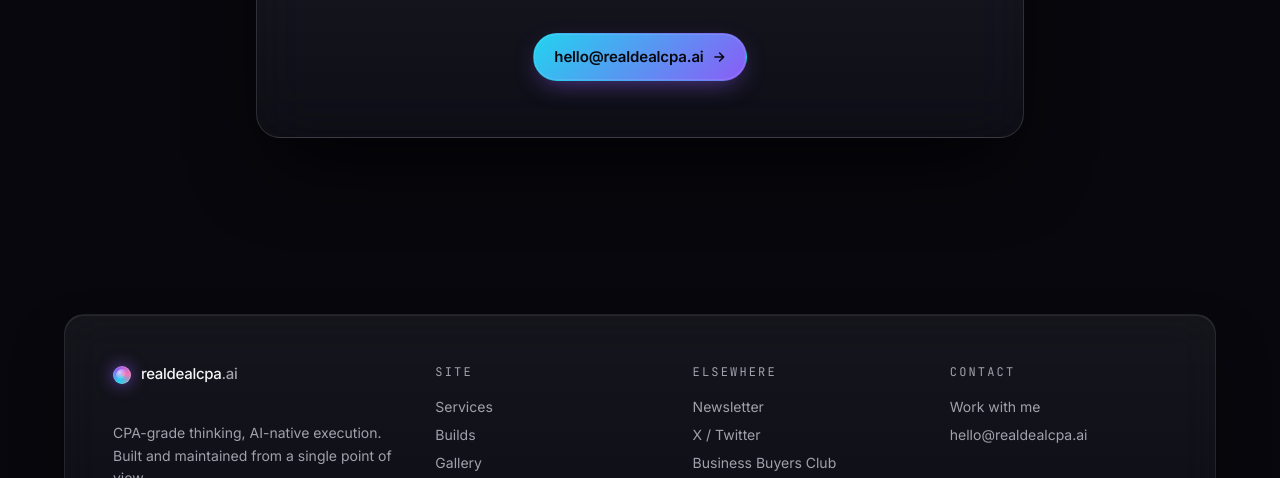
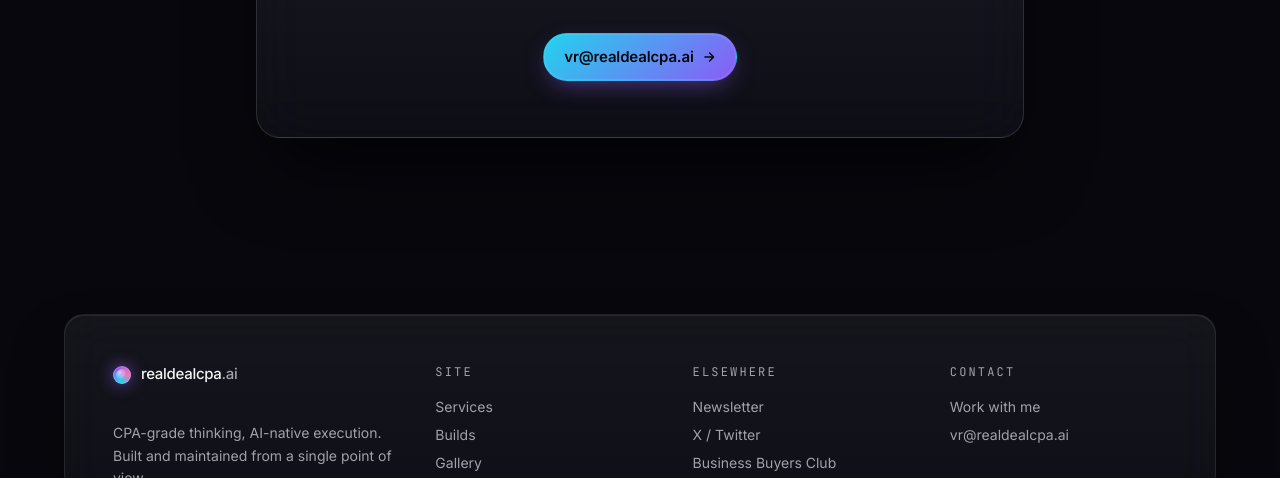
Before and after one commit to RealDealCPA-VR/RealDealCPA-Site, a website built with Vite: page services/index.html in a window 1280 px wide. Shown: the part 1513-1991 px from the top of the page. Built offline with nearby package versions, Linux system fonts and the light colour scheme; some packages are replaced by stand-ins of ours.

Commit message:
e-mail updated

```diff
--- a/builds/index.html
+++ b/builds/index.html
@@ -178,7 +178,7 @@
               <div class="eyebrow mb-4">Contact</div>
               <ul class="space-y-2 text-sm">
                 <li><a href="/services/#contact" class="text-mute hover:text-paper transition-colors">Work with me</a></li>
-                <li><a href="mailto:hello@realdealcpa.ai" class="text-mute hover:text-paper transition-colors">hello@realdealcpa.ai</a></li>
+                <li><a href="mailto:vr@realdealcpa.ai" class="text-mute hover:text-paper transition-colors">vr@realdealcpa.ai</a></li>
               </ul>
             </div>
           </div>
--- a/gallery/index.html
+++ b/gallery/index.html
@@ -157,7 +157,7 @@
               <div class="eyebrow mb-4">Contact</div>
               <ul class="space-y-2 text-sm">
                 <li><a href="/services/#contact" class="text-mute hover:text-paper transition-colors">Work with me</a></li>
-                <li><a href="mailto:hello@realdealcpa.ai" class="text-mute hover:text-paper transition-colors">hello@realdealcpa.ai</a></li>
+                <li><a href="mailto:vr@realdealcpa.ai" class="text-mute hover:text-paper transition-colors">vr@realdealcpa.ai</a></li>
               </ul>
             </div>
           </div>
--- a/index.html
+++ b/index.html
@@ -352,7 +352,7 @@
               <div class="eyebrow mb-4">Contact</div>
               <ul class="space-y-2 text-sm">
                 <li><a href="/services/#contact" class="text-mute hover:text-paper transition-colors">Work with me</a></li>
-                <li><a href="mailto:hello@realdealcpa.ai" class="text-mute hover:text-paper transition-colors">hello@realdealcpa.ai</a></li>
+                <li><a href="mailto:vr@realdealcpa.ai" class="text-mute hover:text-paper transition-colors">vr@realdealcpa.ai</a></li>
               </ul>
             </div>
           </div>
--- a/notes/index.html
+++ b/notes/index.html
@@ -166,7 +166,7 @@
               <div class="eyebrow mb-4">Contact</div>
               <ul class="space-y-2 text-sm">
                 <li><a href="/services/#contact" class="text-mute hover:text-paper transition-colors">Work with me</a></li>
-                <li><a href="mailto:hello@realdealcpa.ai" class="text-mute hover:text-paper transition-colors">hello@realdealcpa.ai</a></li>
+                <li><a href="mailto:vr@realdealcpa.ai" class="text-mute hover:text-paper transition-colors">vr@realdealcpa.ai</a></li>
               </ul>
             </div>
           </div>
--- a/services/index.html
+++ b/services/index.html
@@ -135,8 +135,8 @@
               Engagements are limited and selective. Send a paragraph about
               your situation and I'll come back within a few days.
             </p>
-            <a href="mailto:hello@realdealcpa.ai?subject=Engagement%20inquiry" class="btn btn-primary">
-              hello@realdealcpa.ai
+            <a href="mailto:vr@realdealcpa.ai?subject=Engagement%20inquiry" class="btn btn-primary">
+              vr@realdealcpa.ai
               <svg width="14" height="14" viewBox="0 0 24 24" fill="none" stroke="currentColor" stroke-width="2.5" stroke-linecap="round" stroke-linejoin="round"><path d="M5 12h14M13 5l7 7-7 7"/></svg>
             </a>
           </div>
@@ -180,7 +180,7 @@
               <div class="eyebrow mb-4">Contact</div>
               <ul class="space-y-2 text-sm">
                 <li><a href="/services/#contact" class="text-mute hover:text-paper transition-colors">Work with me</a></li>
-                <li><a href="mailto:hello@realdealcpa.ai" class="text-mute hover:text-paper transition-colors">hello@realdealcpa.ai</a></li>
+                <li><a href="mailto:vr@realdealcpa.ai" class="text-mute hover:text-paper transition-colors">vr@realdealcpa.ai</a></li>
               </ul>
             </div>
           </div>
```
Also changed, not shown: dist/404.html, dist/assets/main-B7FW1BHg.css (added), dist/assets/main-BLcpOk8A.css (deleted), dist/assets/main-C5YqsdI0.js (renamed from dist/assets/main-wkBaVLTj.js), dist/builds/index.html, dist/gallery/index.html, dist/index.html, dist/notes/index.html, dist/services/index.html.
